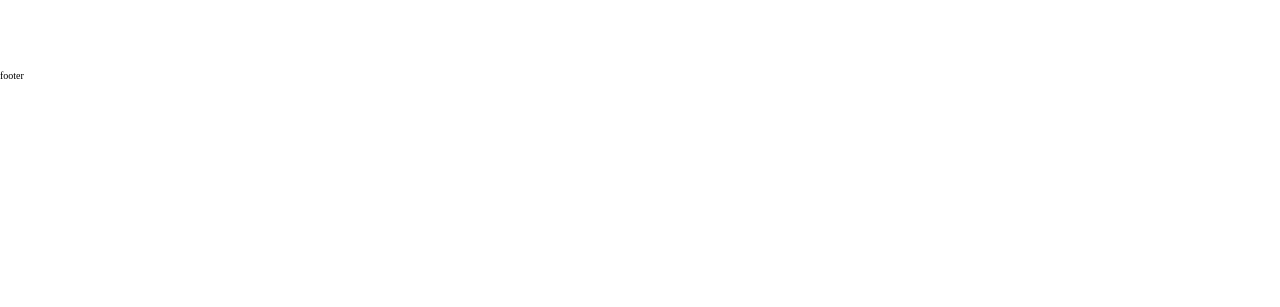
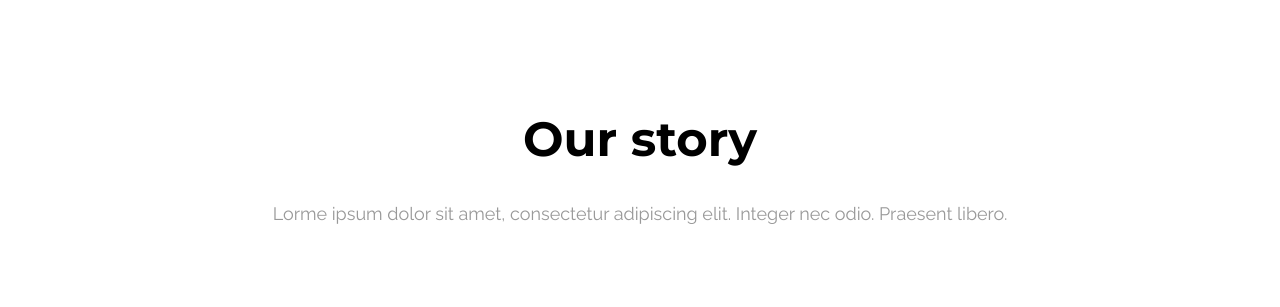
Before and after one commit to littlenines/wireframe-template, a React (Vite) app: page / in a window 1280 px wide. Shown: the part 3276-3583 px from the top of the page. Before the commit the page ends 3357 px from the top, so only its background shows below. Built offline with nearby package versions, Linux system fonts and the light colour scheme.

Commit message:
add our story section

```diff
--- a/src/pages/Home/index.jsx
+++ b/src/pages/Home/index.jsx
@@ -75,6 +75,10 @@ const Home = () => {
           ))}
         </div>
       </Section>
+      {/* OUR STORY */}
+      <Section title='Our story' description='Lorme ipsum dolor sit amet, consectetur adipiscing elit. Integer nec odio. Praesent libero.'>
+
+      </Section>
     </main>
   );
 };
```
